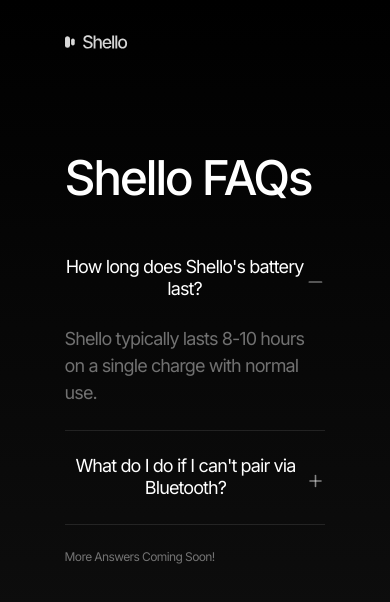
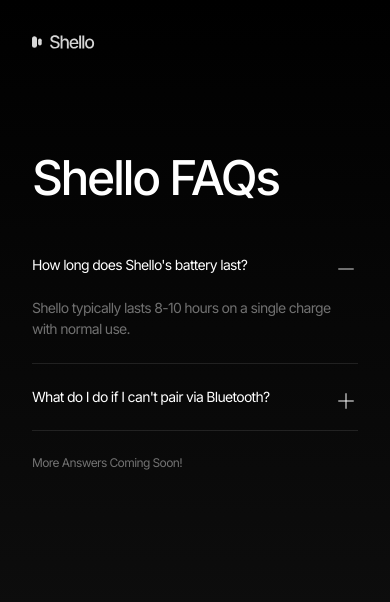
Before and after one commit to bendimarco/ShelloOnboarding, a Next.js app: page /faq in a window 390 px wide. Both pictures are taken after a click on the button "How long does Shello's battery last?". Shown: the top 602 px of the page. Built offline with nearby package versions, Linux system fonts and the light colour scheme.

Commit message:
Smaller titles and media on mobile, wider FAQ section on mobile.

```diff
--- a/src/app/faq/page.tsx
+++ b/src/app/faq/page.tsx
@@ -5,7 +5,7 @@
 export default function FAQPage() {
   return (
     <div className="min-h-screen bg-gradient-to-b from-black to-[#121212] text-[#D9D9D9] p-8 md:p-16 pt-8 md:pt-8">
-      <div className="max-w-5xl w-[80%] mx-auto">
+      <div className="max-w-5xl lg:w-[80%] w-[100%] mx-auto">
         <Image className="mb-24" width={64} height={12} src={"/images/shello_logo.svg"} alt={"Shello Logo"}/>
         <h1 className="text-[48px] font-[500] text-white tracking-tighter leading-tight mb-8">Shello FAQs</h1>
 
--- a/src/components/faq/faq-item.tsx
+++ b/src/components/faq/faq-item.tsx
@@ -18,13 +18,13 @@
         onClick={() => setIsOpen(!isOpen)}
         className="w-full flex items-center justify-between py-4 text-left"
       >
-        <h2 className="text-[18px] font-[400] text-white tracking-tighter leading-tight text-center mb-2">{question}</h2>
+        <h2 className="sm:text-[18px] text-[14px] font-[400] text-white tracking-tighter leading-tight text-center mb-2">{question}</h2>
         {isOpen ? <Minus className="text-[#D9D9D9]/50" /> : <Plus className="text-white/50" />}
       </button>
 
       <AnimatePresence>
         {isOpen && (
-            <p className="text-[18px] font-[400] text-[#D9D9D9]/50 tracking-tighter mb-6">
+            <p className="sm:text-[18px] text-[14px] font-[400] text-[#D9D9D9]/50 tracking-tighter mb-6">
               {answer}
             </p>
         )}
--- a/src/components/onboarding/media/onboarding-media.tsx
+++ b/src/components/onboarding/media/onboarding-media.tsx
@@ -27,7 +27,7 @@
 
   return (
     <motion.div
-      className="w-full max-w-[400px] aspect-square mb-12 relative h-[35vh]"
+      className="w-full max-w-[400px] aspect-square mb-12 relative sm:h-[35vh] h-[25vh]"
       initial={{ opacity: 0 }}
       animate={{ opacity: 1 }}
       transition={{ duration: 2, delay: 0.2 }}
--- a/src/components/onboarding/steps/onboarding-step-content.tsx
+++ b/src/components/onboarding/steps/onboarding-step-content.tsx
@@ -94,7 +94,7 @@
             </motion.div>
 
             <motion.h1
-              className="text-[48px] font-[500] text-white tracking-tighter leading-tight text-center mb-8"
+              className="sm:text-[48px] text-[36px] font-[500] text-white tracking-tighter leading-tight text-center mb-8"
               initial={{ opacity: 0 }}
               animate={{ opacity: 1}}
               transition={{ delay: 0.2, duration: 2.2 }}
@@ -137,7 +137,7 @@
             <motion.div
               initial={{opacity: 0}}
               animate={{opacity: 1}}
-              transition={{ delay:3, duration: 2.2 }}>
+              transition={{ delay:2, duration: 2.2 }}>
               <HelpLink label="Have any other questions? Click here to view Shello's FAQ."/>
             </motion.div>
           )}
```
